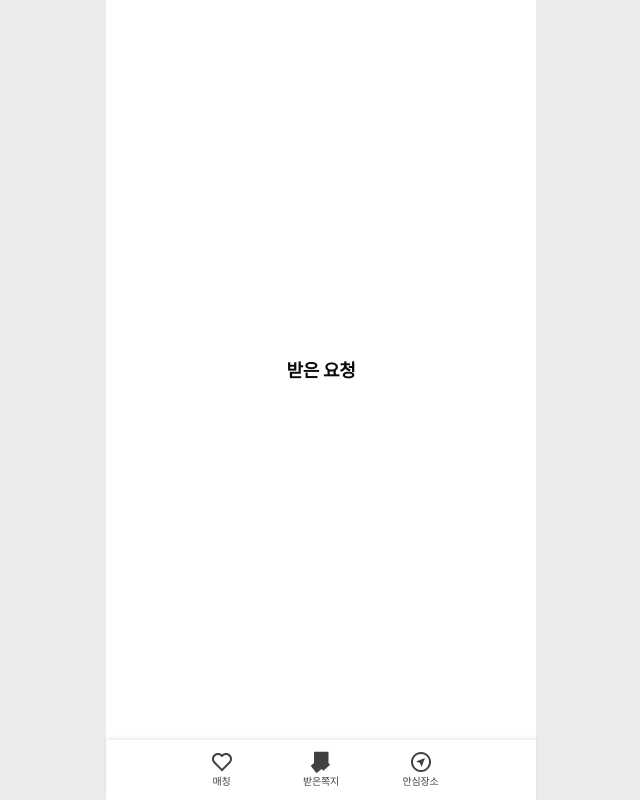
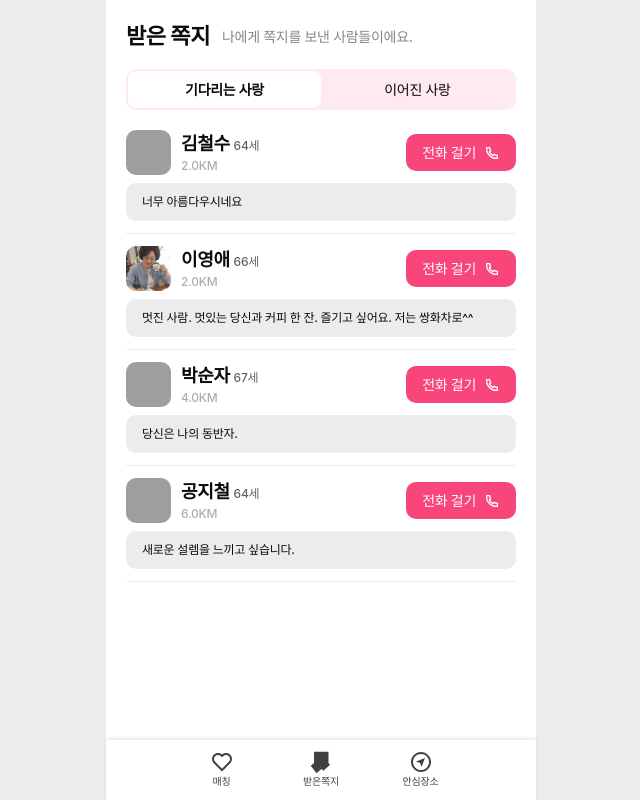
Before and after one commit to SOPT-all/39-SOPKATHON-WEB-WEB2, a React (Vite) app: page /requests in a window 1280 px wide. Shown: the whole page, without its empty margins (319-959 px from the left). Built offline with nearby package versions, Linux system fonts and the light colour scheme; grey boxes are pictures that could not be loaded; a web font is replaced by a local one.

Commit message:
feat: 받은 쪽지 화면 구현

```diff
--- a/src/pages/request/request-page.tsx
+++ b/src/pages/request/request-page.tsx
@@ -1,7 +1,147 @@
+import { useState } from 'react';
+import { Link } from 'react-router';
+
+import IcCall from '@/shared/assets/icons/ic-call.svg?react';
+import matchingMan from '@/shared/assets/images/img-matching-man.png';
+import matchingWoman from '@/shared/assets/images/img-matching-woman.png';
+import profileWoman from '@/shared/assets/images/img-owner-profile-woman-1.png';
+import { ROUTES } from '@/shared/constants/routes';
+
+const REQUESTS = [
+  {
+    name: '김철수',
+    age: 64,
+    distance: '2.0KM',
+    message: '너무 아름다우시네요',
+    image: matchingMan,
+  },
+  {
+    name: '이영애',
+    age: 66,
+    distance: '2.0KM',
+    message:
+      '멋진 사람. 멋있는 당신과 커피 한 잔. 즐기고 싶어요. 저는 쌍화차로^^',
+    image: matchingWoman,
+  },
+  {
+    name: '박순자',
+    age: 67,
+    distance: '4.0KM',
+    message: '당신은 나의 동반자.',
+    image: profileWoman,
+  },
+  {
+    name: '공지철',
+    age: 64,
+    distance: '6.0KM',
+    message: '새로운 설렘을 느끼고 싶습니다.',
+    image: matchingMan,
+  },
+];
+
 const RequestPage = () => {
+  const [tab, setTab] = useState<'waiting' | 'connected'>('waiting');
+  const [calling, setCalling] = useState(false);
+
   return (
-    <main className="flex flex-1 items-center justify-center">
-      <h1 className="text-title-sb-18">받은 요청</h1>
+    <main className="relative flex min-h-0 flex-1 flex-col overflow-hidden bg-white">
+      <header className="flex shrink-0 items-center gap-3 px-5 pt-5 pb-4">
+        <h1 className="text-title-b-22">받은 쪽지</h1>
+        <p className="text-text-m-14 text-grey-4">
+          나에게 쪽지를 보낸 사람들이에요.
+        </p>
+      </header>
+      <div className="mx-5 mb-2 flex shrink-0 rounded-[10px] bg-primary-10 p-0.5">
+        {(
+          [
+            { id: 'waiting', label: '기다리는 사랑' },
+            { id: 'connected', label: '이어진 사랑' },
+          ] as const
+        ).map(({ id, label }) => (
+          <button
+            key={id}
+            type="button"
+            onClick={() => setTab(id)}
+            className={`flex-1 rounded-lg py-2 text-text-m-14 ${tab === id ? 'bg-white font-semibold' : ''}`}
+          >
+            {label}
+          </button>
+        ))}
+      </div>
+      <div className="min-h-0 flex-1 overflow-y-auto px-5 pb-3">
+        {REQUESTS.map((person, index) => (
+          <article key={person.name} className="border-b border-grey-1 py-3">
+            <div className="flex items-center justify-between gap-2">
+              <Link
+                to={ROUTES.PROFILE.replace(':requestId', String(index + 1))}
+                className="flex min-w-0 items-center gap-2.5"
+              >
+                <img
+                  src={person.image}
+                  alt=""
+                  className="size-[45px] shrink-0 rounded-[10px] object-cover"
+                />
+                <span className="min-w-0">
+                  <span className="flex items-baseline gap-1">
+                    <b className="text-title-sb-18">{person.name}</b>
+                    <span className="text-text-m-12 text-grey-5">
+                      {person.age}세
+                    </span>
+                  </span>
+                  <span className="block text-text-m-12 text-grey-3">
+                    {person.distance}
+                  </span>
+                </span>
+              </Link>
+              <button
+                type="button"
+                onClick={() => setCalling(true)}
+                className="flex shrink-0 items-center gap-2 rounded-[10px] bg-primary-100 px-4 py-2 text-text-m-14 text-white"
+              >
+                전화 걸기 <IcCall className="size-4" />
+              </button>
+            </div>
+            <p className="mt-2 truncate rounded-[10px] bg-grey-1 px-4 py-2.5 text-text-m-12">
+              {person.message}
+            </p>
+          </article>
+        ))}
+      </div>
+      {calling && (
+        <div
+          className="absolute inset-0 z-20 flex items-center justify-center bg-black/50 p-5"
+          role="presentation"
+          onClick={() => setCalling(false)}
+        >
+          <section
+            role="dialog"
+            aria-modal="true"
+            aria-labelledby="call-confirm-title"
+            className="w-full max-w-[330px] rounded-2xl bg-white p-6 text-center"
+            onClick={(event) => event.stopPropagation()}
+          >
+            <h2 id="call-confirm-title" className="text-title-b-20">
+              통화를 하셨나요?
+            </h2>
+            <div className="mt-6 flex gap-3">
+              <button
+                type="button"
+                onClick={() => setCalling(false)}
+                className="flex-1 rounded-[10px] bg-grey-1 py-3"
+              >
+                아니요
+              </button>
+              <button
+                type="button"
+                onClick={() => setCalling(false)}
+                className="flex-1 rounded-[10px] bg-primary-100 py-3 text-white"
+              >
+                네, 했어요
+              </button>
+            </div>
+          </section>
+        </div>
+      )}
     </main>
   );
 };
```
